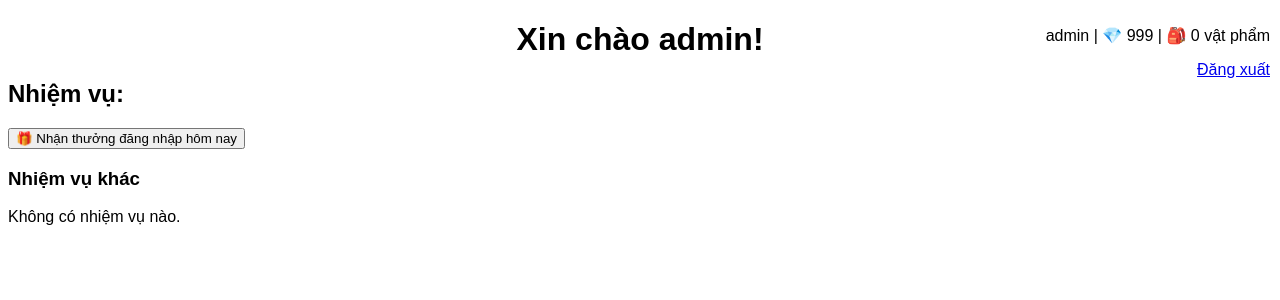
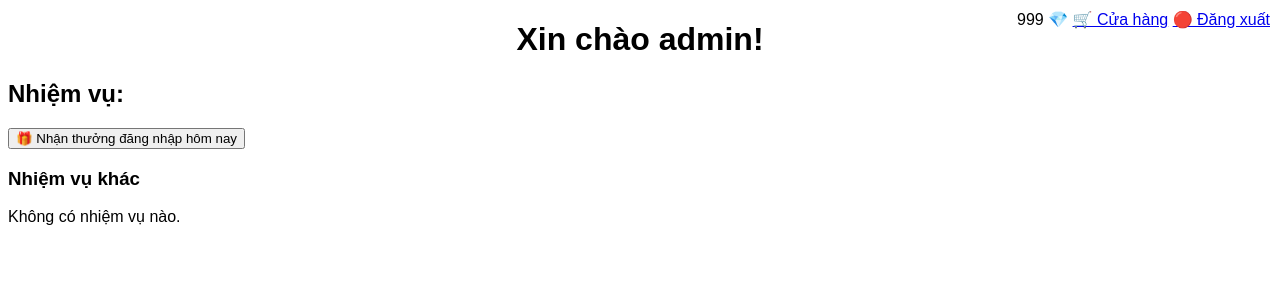
Before and after one commit to phamthienan123/my-web-game-new12345, a Flask app: page /dashboard in a window 1280 px wide. Shown: the top 300 px of the page. Run offline with Flask 3, Linux system fonts and the light colour scheme; the visitor is signed in with stand-in values (Sample User, id 1).

Commit message:
Update dashboard.html

```diff
--- a/templates/dashboard.html
+++ b/templates/dashboard.html
@@ -42,11 +42,11 @@
     </style>
 </head>
 <body>
-    <div style="position: absolute; top: 10px; right: 10px; text-align: right;">
-    <p>{{ username }} | 💎 {{ diamonds }} | 🎒 {{ inventory|length }} vật phẩm</p>
-    <a href="/logout">Đăng xuất</a>
+  <div style="position: absolute; top: 10px; right: 10px;">
+    <span>{{ diamonds }} 💎</span>
+    <a href="/shop" class="btn btn-primary">🛒 Cửa hàng</a>
+    <a href="/logout" class="btn btn-danger">🔴 Đăng xuất</a>
 </div>
-
     <h1>Xin chào {{ username }}!</h1>
 
 <h2>Nhiệm vụ:</h2>
```
